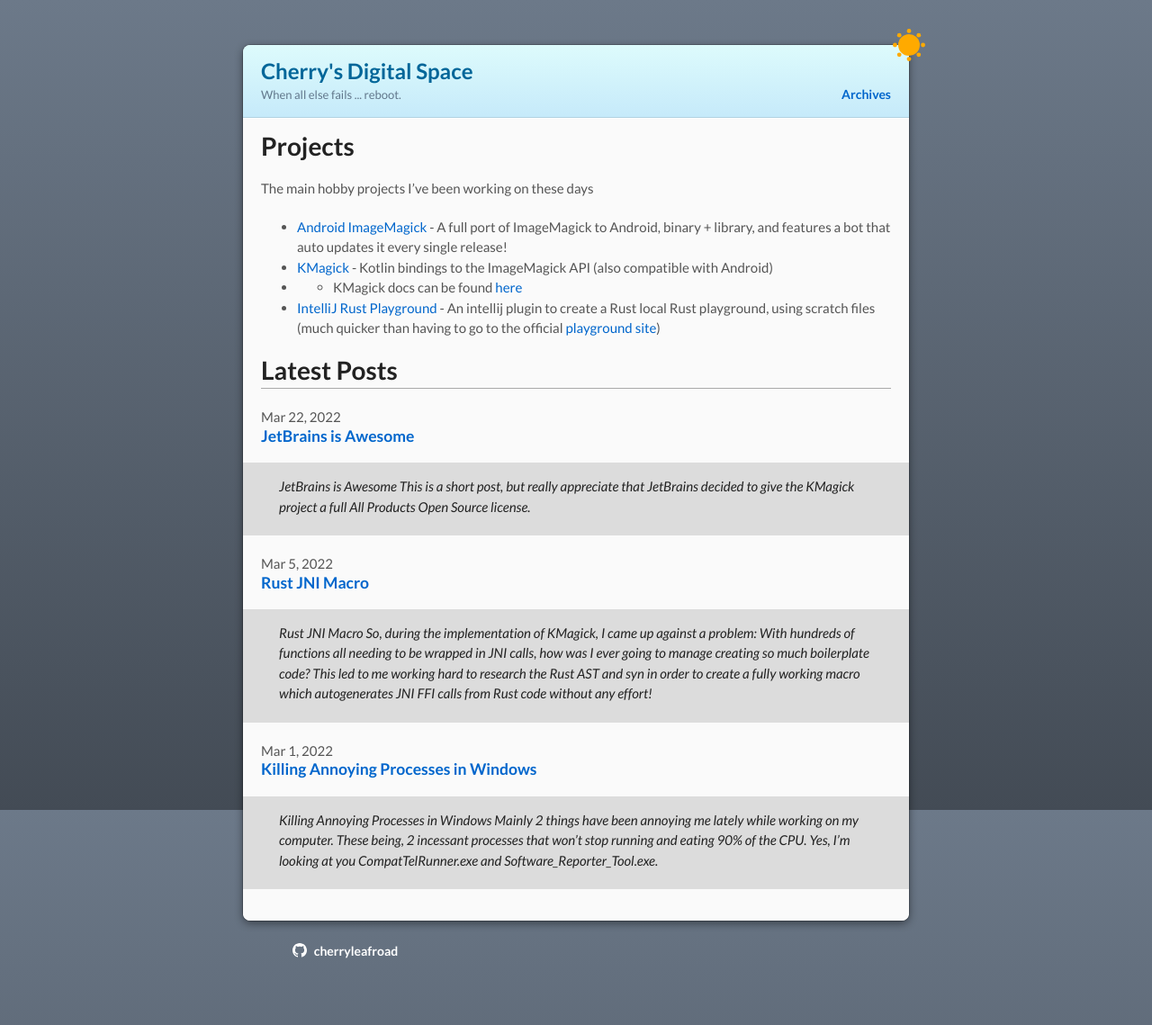
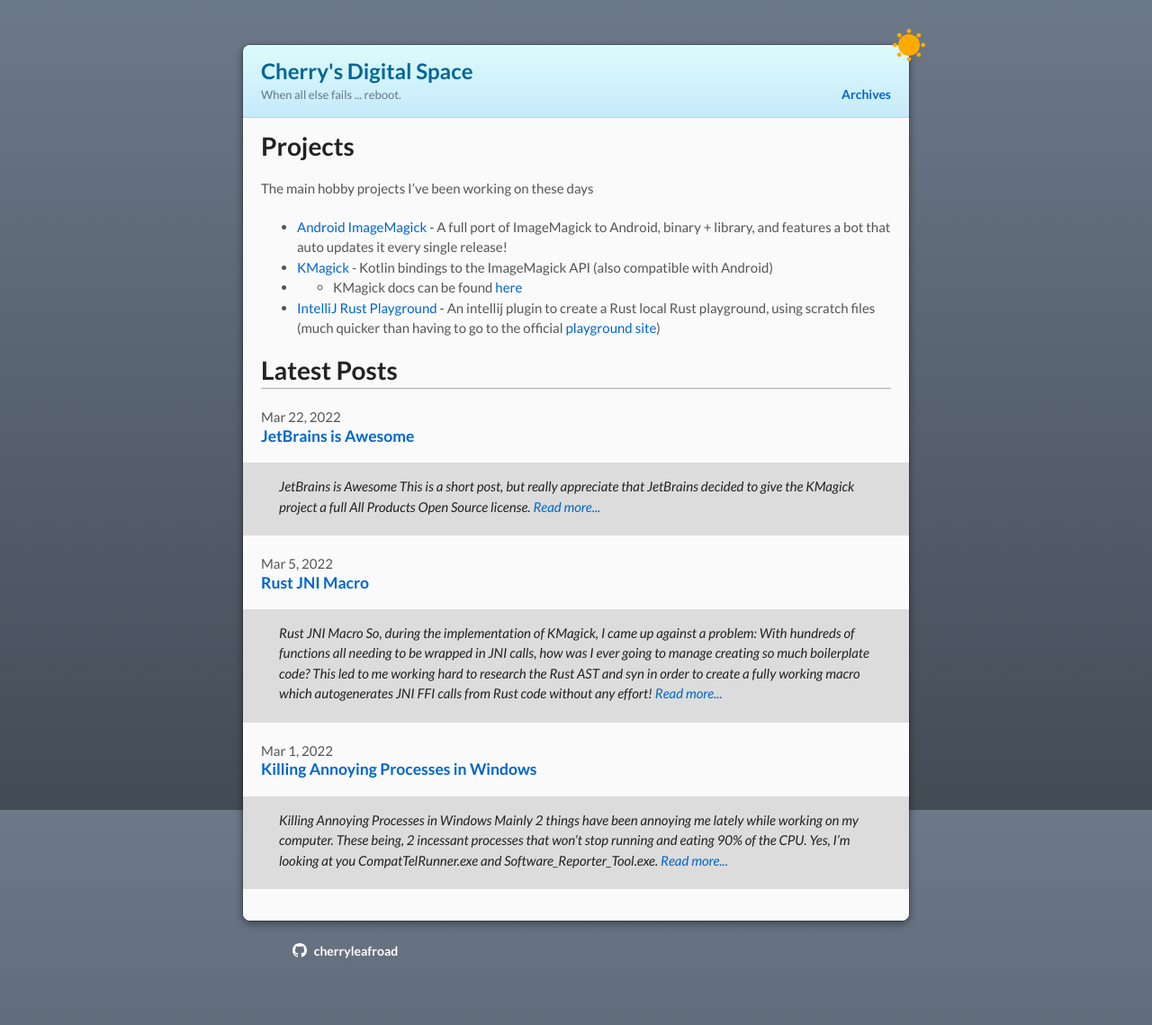
Before and after one commit to MolotovCherry/molotovcherry.github.io, a Jekyll site: the page built from index.md, in a window 1280 px wide. Shown: the whole page at 90% size. Built offline with Jekyll 4.4.1, drawn with Linux system fonts in a browser that asks for light colours; our own code applies the rules of GitHub Pages for plain Markdown files.

Commit message:
read more

```diff
--- a/_layouts/home.html
+++ b/_layouts/home.html
@@ -34,6 +34,7 @@
         {%- if site.show_excerpts -%}
         <blockquote><p>
           {{ post.excerpt | strip_html }}
+          <a href="{{ post.url | relative_url }}"> Read more...</a>
         </p></blockquote>
         {%- endif -%}
       </li>
```
